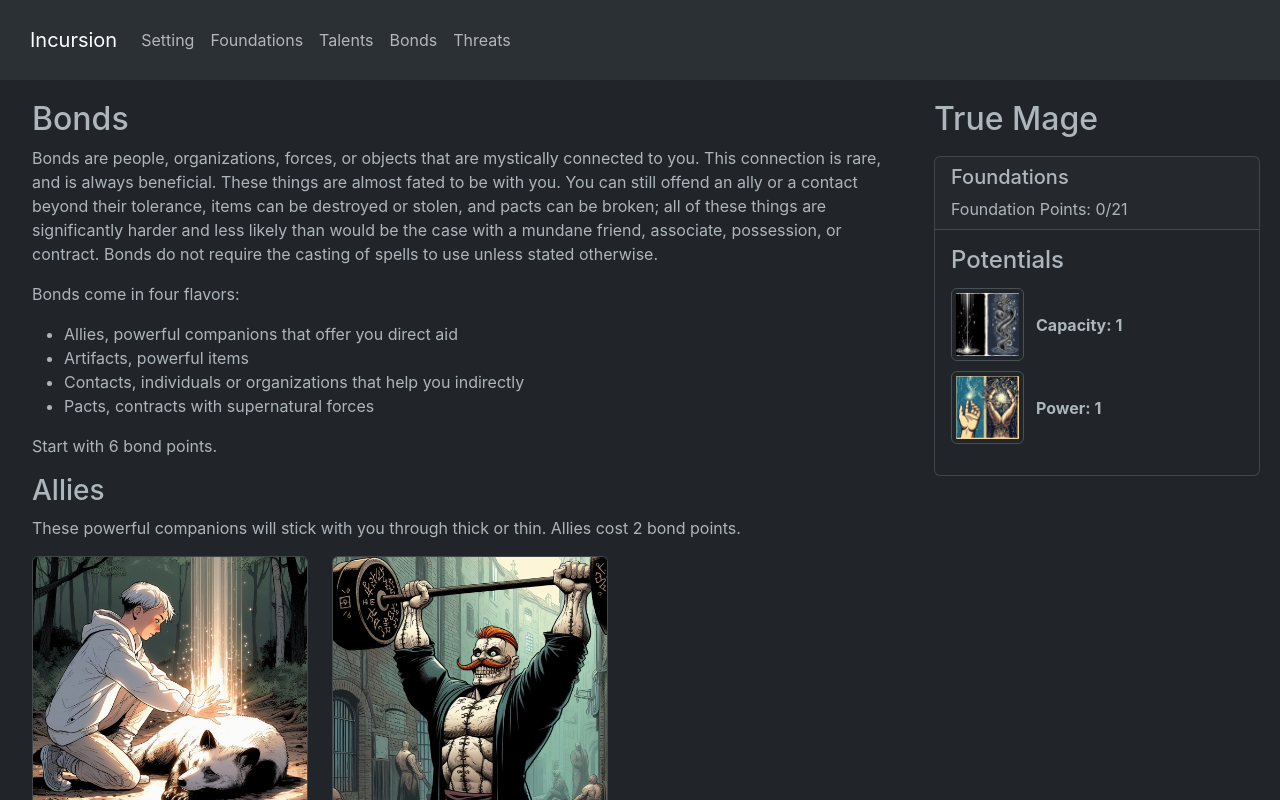
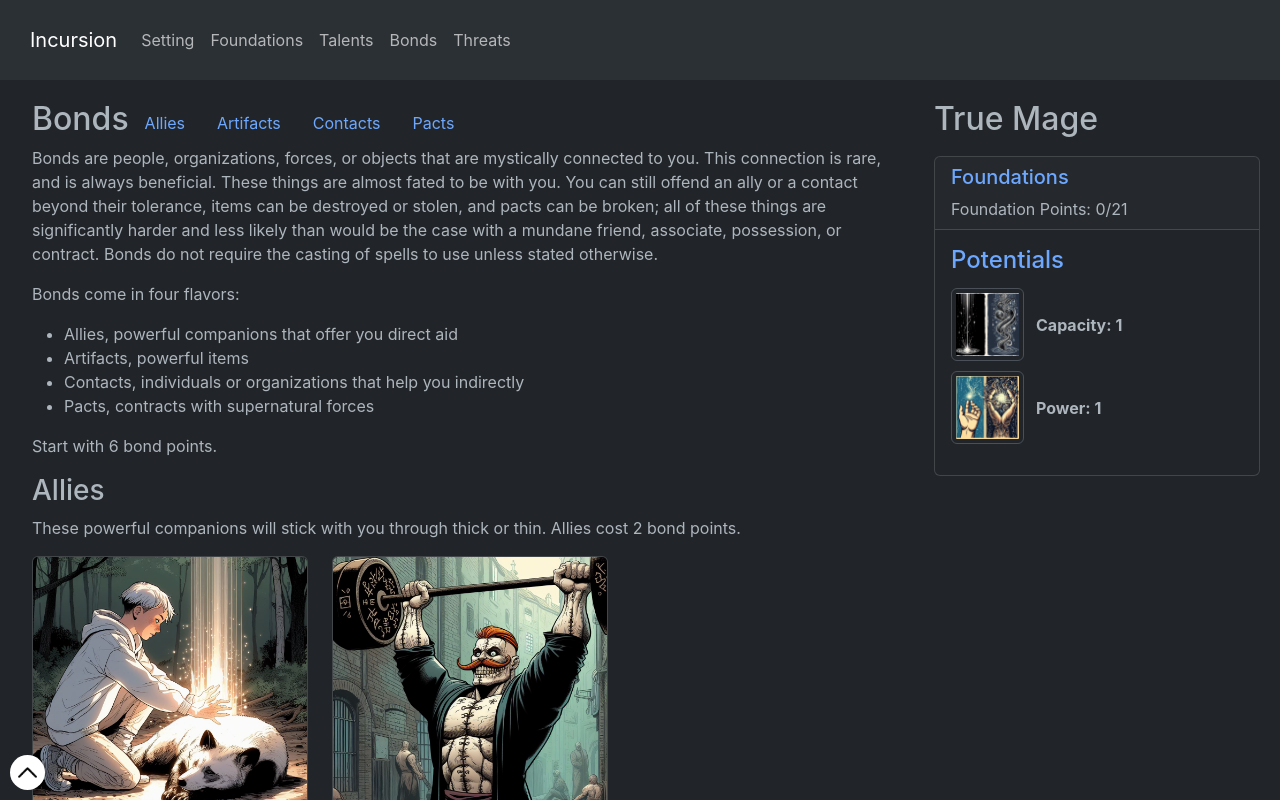
Before and after one commit to jesselatimer/incursion, a React (Create React App) app: page /incursion/category/bonds in a window 1280 px wide. Shown: the top 800 px of the page. Built offline with nearby package versions, Linux system fonts and the light colour scheme.

Commit message:
add a bunch of navigation in various places, including hash links

```diff
--- a/package.json
+++ b/package.json
@@ -20,6 +20,7 @@
     "react-dom": "^18.2.0",
     "react-markdown": "^9.0.0",
     "react-router-dom": "^6.18.0",
+    "react-router-hash-link": "^2.4.3",
     "react-scripts": "5.0.1",
     "typescript": "^4.9.5",
     "web-vitals": "^2.1.4",
@@ -54,6 +55,7 @@
   "devDependencies": {
     "@types/lodash": "^4.14.200",
     "@types/papaparse": "^5.3.10",
-    "@types/react-router-dom": "^5.3.3"
+    "@types/react-router-dom": "^5.3.3",
+    "@types/react-router-hash-link": "^2.4.9"
   }
 }
--- a/src/components/App.tsx
+++ b/src/components/App.tsx
@@ -12,10 +12,11 @@ import { Entity, EntityKey } from '../models/Entity';
 import { SubCategory, SubCategoryKey } from '../models/SubCategory';
 import { EntityLevel, EntityLevelKey } from '../models/EntityLevel';
 import { PointType, PointTypeKey } from '../models/PointType';
-import { Outlet, useLoaderData } from 'react-router-dom';
+import { Outlet, ScrollRestoration, useLoaderData } from 'react-router-dom';
 import Summary from './Summary';
 import Navbar from './Navbar';
-import { Col, Container, Row } from 'react-bootstrap';
+import { Button, Col, Container, Image, Row } from 'react-bootstrap';
+import { HashLink } from 'react-router-hash-link';
 
 type TrueMageContext = {
   trueMage: TrueMage;
@@ -171,6 +172,24 @@ function App() {
         <CategoryChoicesContext.Provider
           value={{ setChoices, categoryChoices }}
         >
+          <ScrollRestoration />
+          <HashLink to="#">
+            <Image
+              src="/incursion/up-chevron.png"
+              roundedCircle
+              style={{
+                width: '35px',
+                height: '35px',
+                position: 'fixed',
+                bottom: '10px',
+                left: '10px',
+                zIndex: '10000000000000',
+                backgroundColor: 'white',
+                borderRadius: '999px',
+                padding: '5px',
+              }}
+            />
+          </HashLink>
           <div style={{ position: 'relative' }}>
             <Navbar />
             <Row style={{ padding: '20px' }}>
--- a/src/components/EntityList.tsx
+++ b/src/components/EntityList.tsx
@@ -6,8 +6,9 @@ import Col from 'react-bootstrap/Col';
 import { useContext, useMemo } from 'react';
 import { CategoryChoicesContext, DataContext } from './App';
 import Markdown from './Markdown';
-import { useLoaderData } from 'react-router-dom';
+import { Link, useLoaderData } from 'react-router-dom';
 import { EntityListArgs } from '..';
+import { Nav, NavItem, Stack } from 'react-bootstrap';
 
 function EntityList() {
   const { subCategoriesByKey, categoriesByKey, entitiesByKey } =
@@ -31,7 +32,22 @@ function EntityList() {
   );
   return (
     <Container>
-      <h2>{category.label}</h2>
+      <Stack direction="horizontal">
+        <h2>{category.label}</h2>
+        <Nav>
+          {map(subCategories, (subCategory) => {
+            return (
+              <Link
+                key={`navLink${subCategory.key}`}
+                to={`/category/${category.key}#${subCategory.key}`}
+                className="nav-link"
+              >
+                {subCategory.label}
+              </Link>
+            );
+          })}
+        </Nav>
+      </Stack>
       {Boolean(category.description) && (
         <Markdown>{category.description}</Markdown>
       )}
@@ -41,7 +57,7 @@ function EntityList() {
         if (!currentEntities?.length) return null;
         const currentEntitiesByKey = groupBy(currentEntities, 'key');
         return (
-          <Row key={subCategory.label + 'Row'}>
+          <Row key={subCategory.label + 'Row'} id={subCategory.key}>
             <h3>{subCategory.label}</h3>
             {Boolean(subCategory.description) && (
               <Markdown>{subCategory.description}</Markdown>
--- a/src/components/Summary.tsx
+++ b/src/components/Summary.tsx
@@ -7,6 +7,8 @@ import { groupBy, map } from 'lodash';
 import { Card } from 'react-bootstrap';
 import { calculatePoints } from '../utils/calculatePoints';
 import SummaryEntity from './SummaryEntity';
+import { Link } from 'react-router-dom';
+import { HashLink } from 'react-router-hash-link';
 
 function Summary({
   categoryChoices,
@@ -27,8 +29,6 @@ function Summary({
     () => groupBy(entitiesByKey, 'subCategory'),
     [dataByKey]
   );
-
-  const { setChoices } = useContext(CategoryChoicesContext);
 
   return (
     <>
@@ -61,7 +61,14 @@ function Summary({
               style={{ marginTop: '10px' }}
             >
               <Card.Header>
-                <Card.Title>{category.label}</Card.Title>
+                <Card.Title>
+                  <Link
+                    style={{ textDecoration: 'none' }}
+                    to={`category/${categoryKey}`}
+                  >
+                    {category.label}
+                  </Link>
+                </Card.Title>
                 <Card.Text>
                   {Boolean(pointType) && (
                     <span
@@ -91,7 +98,14 @@ function Summary({
                       key={subCategory.label + 'Summary'}
                       style={{ marginBottom: '10px' }}
                     >
-                      <h4>{subCategory.label}</h4>
+                      <h4>
+                        <HashLink
+                          style={{ textDecoration: 'none' }}
+                          to={`category/${categoryKey}#${subCategory.key}`}
+                        >
+                          {subCategory.label}
+                        </HashLink>
+                      </h4>
                       {/* Mapping over all entities to preserve order */}
                       {map(currentEntities, (entity) => {
                         const choice = (choicesByEntityKey[entity.key] ||
```
Also changed, not shown: public/up-chevron.png (added), 1 other file (tests, documents, lock files or other folders).
